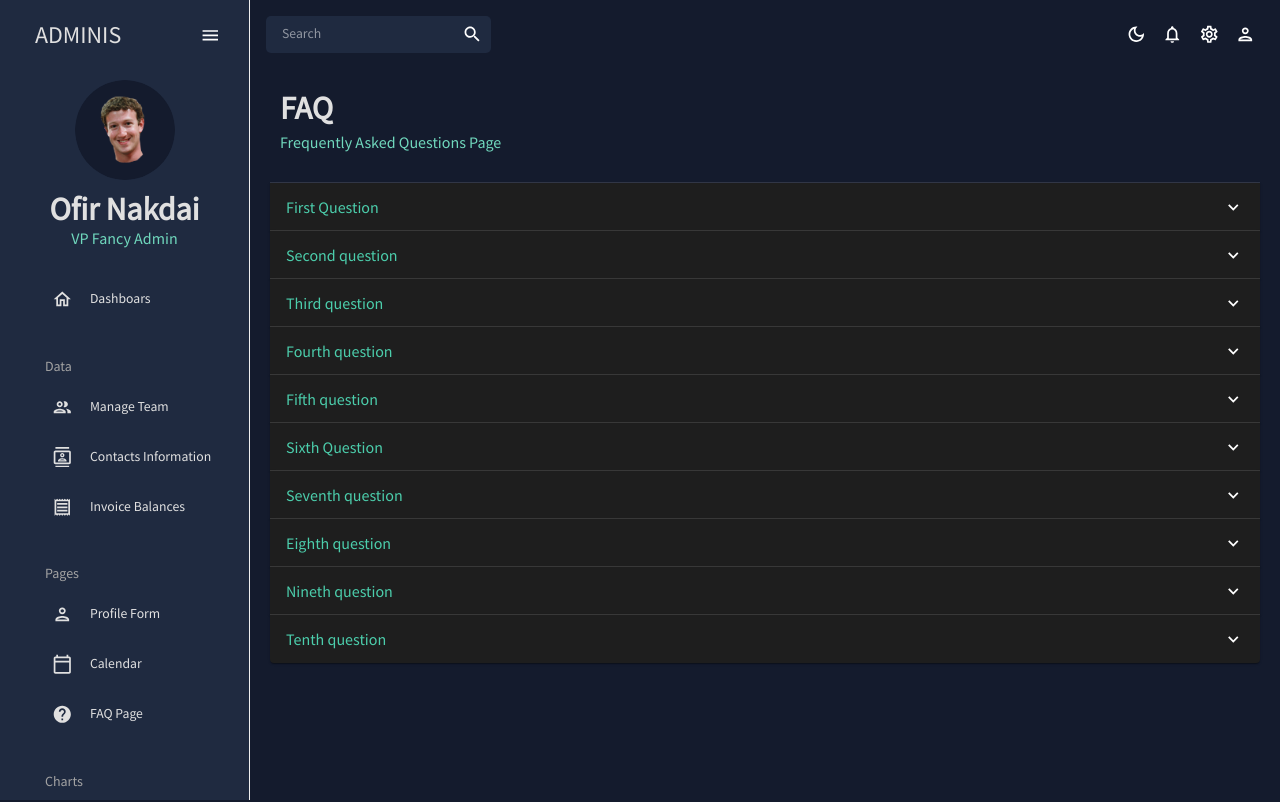
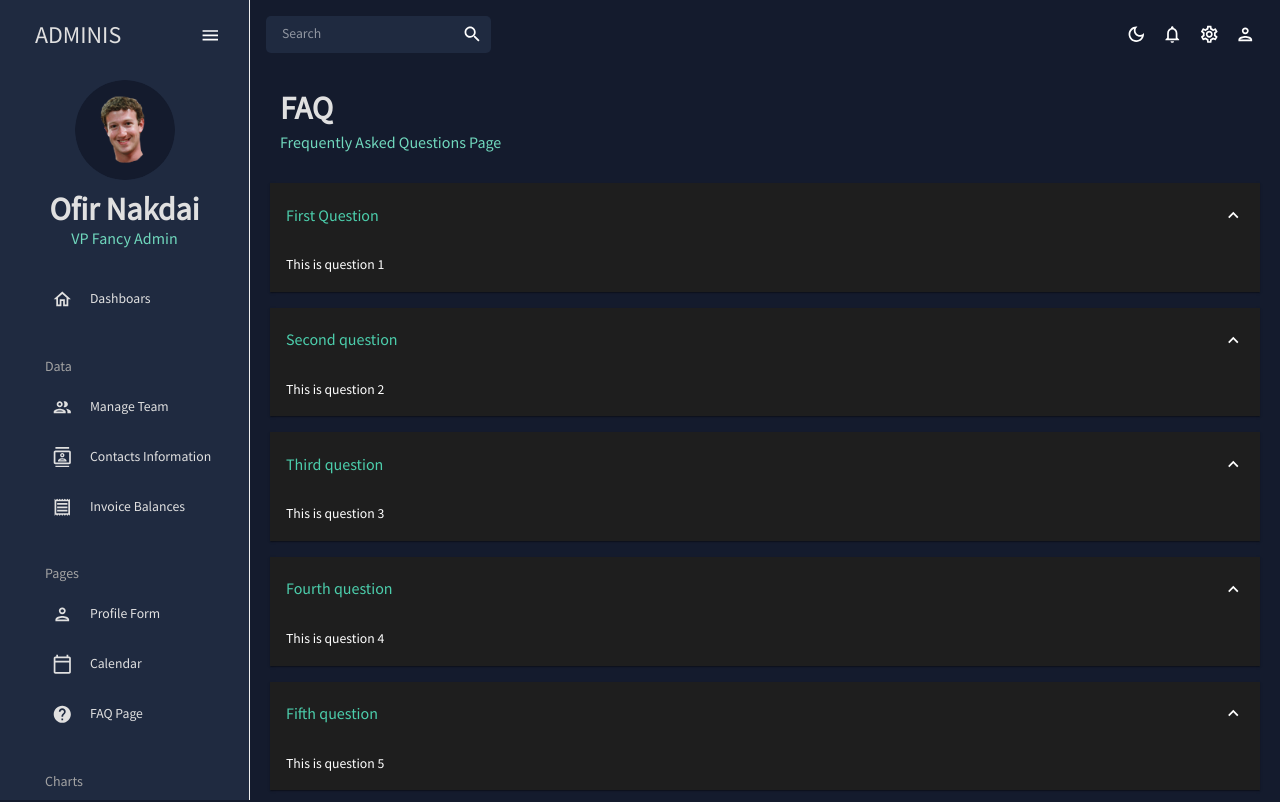
Before and after one commit to ofirNakdai/admin-dashboard, a React (Create React App) app: page /faq in a window 1280 px wide. Shown: the top 802 px of the page. Built offline with nearby package versions, Linux system fonts and the light colour scheme.

Commit message:
setting FAQ Accordion to be default expanded

```diff
--- a/src/scenes/faq/index.jsx
+++ b/src/scenes/faq/index.jsx
@@ -27,7 +27,7 @@ const FAQ = () => {
     <Box m="20px">
       <Header title="FAQ" subtitle="Frequently Asked Questions Page" />
       {questions.map((question) => (
-        <Accordion>
+        <Accordion defaultExpanded>
           <AccordionSummary expandIcon={<ExpandMoreIcon />}>
             <Typography color={colors.greenAccent[500]} variant="h5">
               {question.summary}
```
